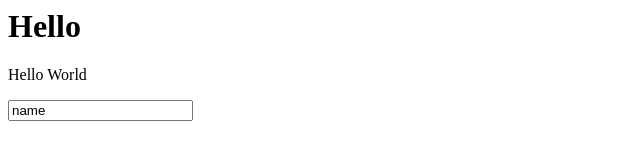
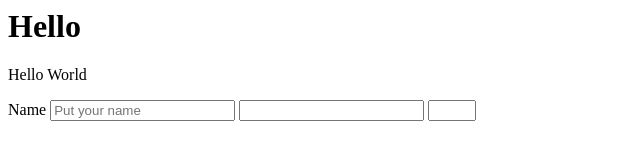
Before and after one commit to janumpallykalyan/collab-test2, a plain HTML site: page index.html in a window 1280 px wide. Shown: the whole page, without its empty margins (0-640 px from the left). Drawn offline with Linux system fonts and the light colour scheme.

Commit message:
Update index.html

```diff
--- a/index.html
+++ b/index.html
@@ -1,5 +1,9 @@
 <h1 id="title">Hello </h1>
 <p id="description"> Hello World</p>
 <form id="survey-form">
-    <input id="name" type="text" value="name"/>
+ <label id="name-label">Name <input type="text" placeholder="Put your name" id="name"/></label>
+
+<input id="email" type="email"/>
+<input id="number"min="1" max="5" type="number"/>
+
 </form>
```
